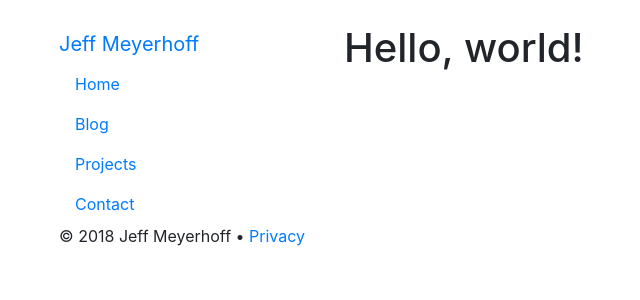
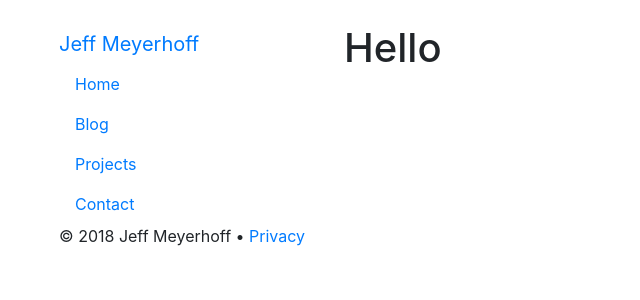
Before and after one commit to jeffington/jeffington.github.io, a Jekyll site: the page built from index.md, in a window 1280 px wide. Shown: the top 300 px of the page, without its empty margins (26-666 px from the left). Built offline with Jekyll 4.4.1, drawn with Linux system fonts in a browser that asks for light colours.

Commit message:
Change index from html to markdown

```diff
--- a/index.html
+++ b/index.md
@@ -2,4 +2,5 @@
 layout: default
 title: Home
 ---
-<h1>Hello, world!</h1>
+
+# Hello
```
